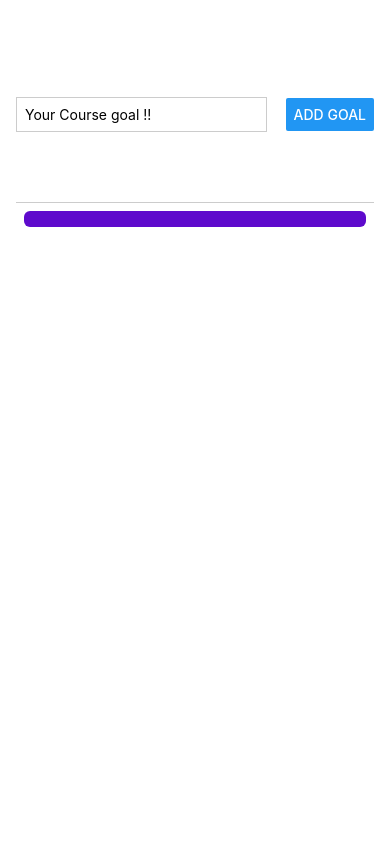
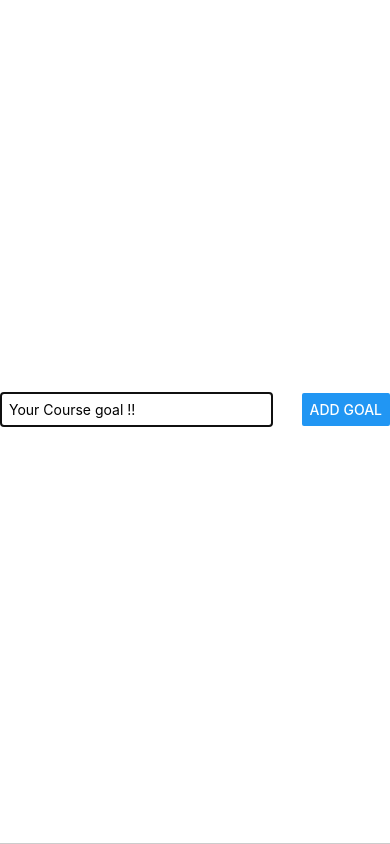
Before and after one commit to chebihiF/RNCourse_suptech, a React Native app: screen / in a window 390 px wide. Both pictures are taken after a click on the button "ADD GOAL". Built offline with nearby package versions, Linux system fonts and the light colour scheme.

Commit message:
add modal

```diff
--- a/App.js
+++ b/App.js
@@ -15,6 +15,7 @@ import GoalItem from "./components/GoalItem";
 
 export default function App() {
   const [coursGoals, setCoursGoals] = useState([]);
+  const [displayModal, SetdisplayModal] = useState(false);
 
   const addGoalHandler = (entredGoalText) => {
     setCoursGoals([
@@ -29,9 +30,15 @@ export default function App() {
     });
   };
 
+  const showModalHandler = () => {
+    console.log("test");
+    SetdisplayModal(true);
+  };
+
   return (
     <View style={styles.container}>
-      <GoalInput onAddGoal={addGoalHandler} />
+      <Button title="Add Goal" onPress={showModalHandler} />
+      {displayModal && <GoalInput onAddGoal={addGoalHandler} />}
       <View style={styles.goalsContainer}>
         <FlatList
           data={coursGoals}
--- a/components/GoalInput.js
+++ b/components/GoalInput.js
@@ -1,7 +1,7 @@
 /** @format */
 
 import { useState } from "react";
-import { StyleSheet, View, TextInput, Button } from "react-native";
+import { StyleSheet, View, TextInput, Button, Modal } from "react-native";
 
 const GoalInput = ({ onAddGoal }) => {
   const [entredGoalText, setEntredGoalText] = useState("");
@@ -14,6 +14,7 @@ const GoalInput = ({ onAddGoal }) => {
   };
 
   return (
+    <Modal>
       <View style={styles.inputContainer}>
         <TextInput
           value={entredGoalText}
@@ -23,6 +24,7 @@ const GoalInput = ({ onAddGoal }) => {
         />
         <Button title="Add Goal" onPress={saveGoalHandler} />
       </View>
+    </Modal>
   );
 };
 
--- a/components/GoalItem.js
+++ b/components/GoalItem.js
@@ -7,7 +7,7 @@ const GoalItem = (props) => {
     <View style={[styles.goalItem, props.goalItemStyle]}>
       <Pressable
         android_ripple={{ color: "#210644" }}
-        onLongPress={props.onDeleteItem.bind(this, props.id)}
+        onPress={props.onDeleteItem.bind(this, props.id)}
         style={({ pressed }) => pressed && { color: "#210644" }}
       >
         <Text style={styles.goalText}>{props.text}</Text>
```
Lines whose indentation alone changed are shown as unchanged.
